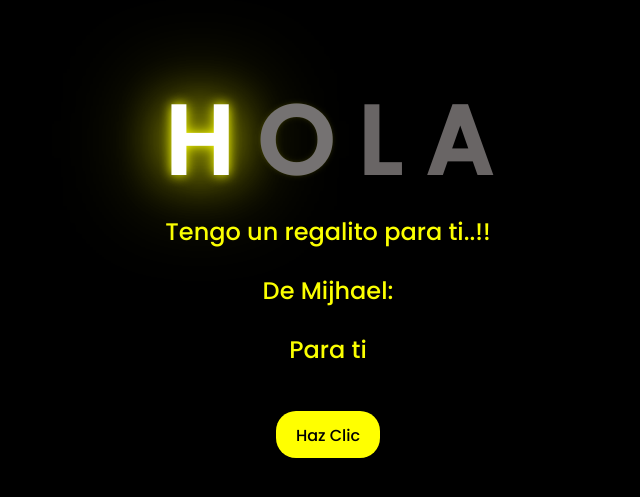
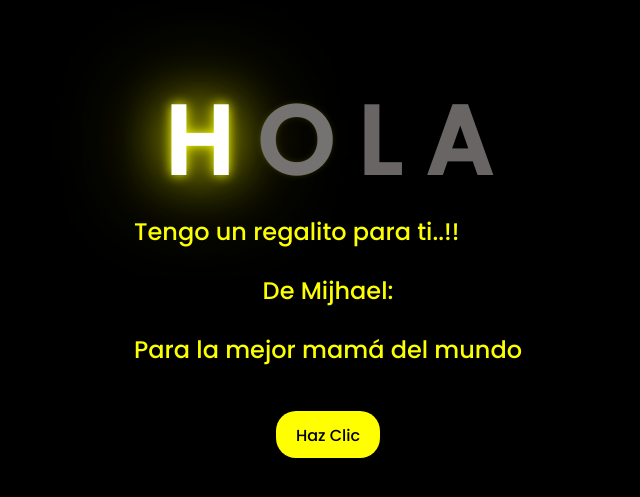
Before and after one commit to LeahjimProds/Flores-Amarillas, a plain HTML site: page index.html in a window 1280 px wide. Shown: the part 145-642 px from the top of the page, without its empty margins (320-960 px from the left). Drawn offline with Linux system fonts and the light colour scheme.

Commit message:
index.html

```diff
--- a/index.html
+++ b/index.html
@@ -28,7 +28,7 @@
         <span>Tengo un regalito para ti..!!</span>
     <div class="p">
         <p>De Mijhael:</p>
-        <p>Para ti</p>
+        <p>Para la mejor mamá del mundo</p>
     </div>
     </div>
     <div class="button">
```
